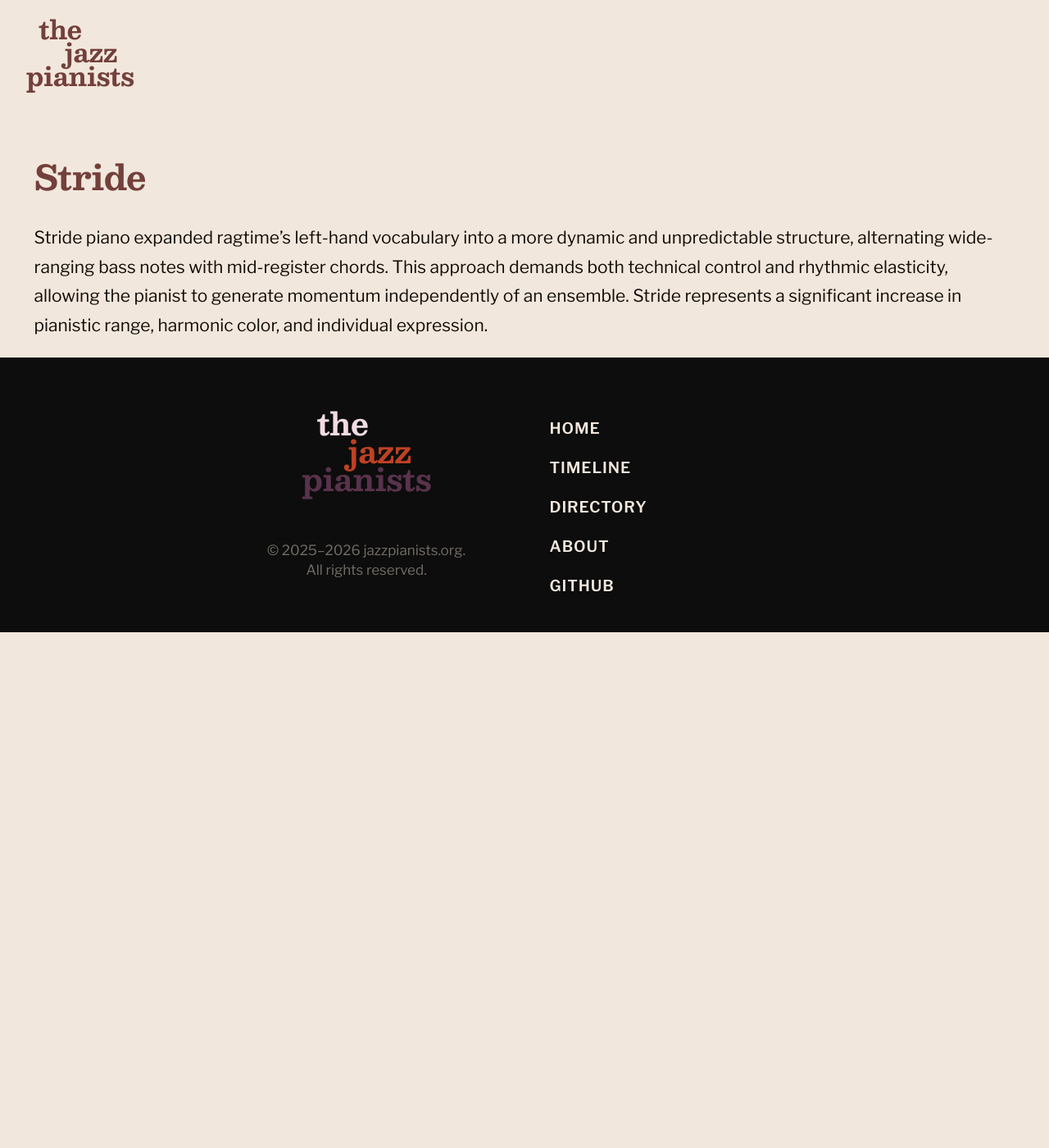
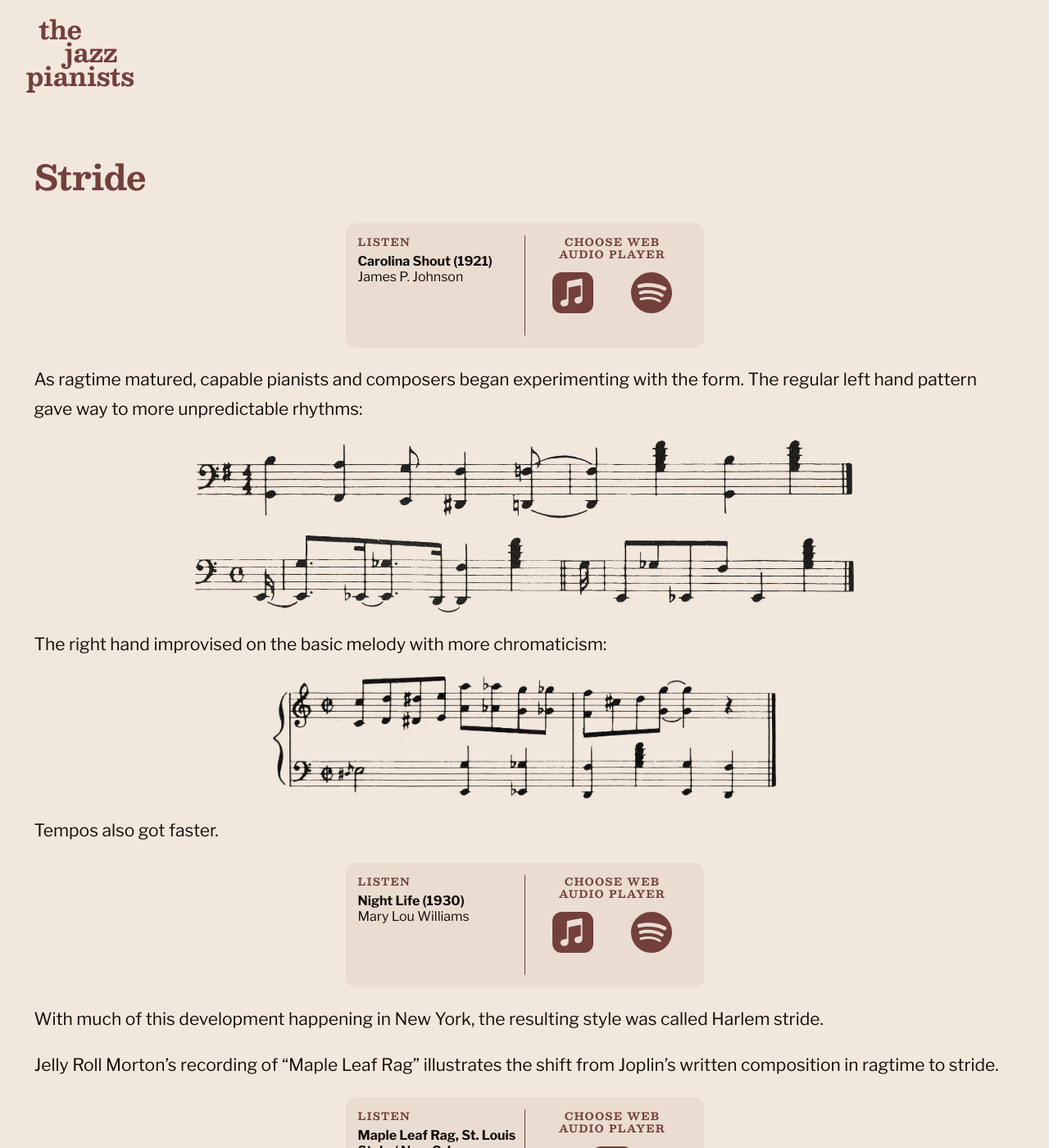
Before and after one commit to legion80/jazzpianists-org, a Jekyll site: the page built from collections/_genres/stride.md, in a window 1280 px wide and 1400 px high. Shown: the whole window at 82% size. Built offline with Jekyll 4.4.1, drawn with Linux system fonts in a browser that asks for light colours; some of the changed text lies outside the part shown.

Commit message:
Update stride
New include: reference a person and if available link to their page.

```diff
--- /dev/null
+++ b/_includes/u/person-page.html
@@ -0,0 +1,14 @@
+{%- comment -%}
+Outputs a text link to a person's page based on the name provided. If the person doesn't exist, just the text is output.
+
+    person: Last or full name (title) of a member of collection |people|.
+{%- endcomment -%}
+{%- assign __person = site.people | find: "last_name", include.person -%}
+{%- unless __person -%}
+    {%- assign __person = site.people | find: "title", include.person -%}
+{%- endunless -%}
+{%- if __person -%}
+<a href="{{  __person.url }}">{{ __person.title }}</a>
+{%- else -%}
+{{ include.person }}
+{%- endif -%}
--- a/collections/_genres/stride.md
+++ b/collections/_genres/stride.md
@@ -5,4 +5,24 @@ timeline_start: 1915
 timeline_end: 1935
 ---
 
-Stride piano expanded ragtime’s left-hand vocabulary into a more dynamic and unpredictable structure, alternating wide-ranging bass notes with mid-register chords. This approach demands both technical control and rhythmic elasticity, allowing the pianist to generate momentum independently of an ensemble. Stride represents a significant increase in pianistic range, harmonic color, and individual expression.
+{%- include u/music-player-embed.html pk=18 -%}
+
+As ragtime matured, capable pianists and composers began experimenting with the form. The regular left hand pattern gave way to more unpredictable rhythms:
+
+![Stride tenths]({{ site.timeline-image-directory }}stride-tenths.jpg){: .music-example style="max-height: 4.5em" }
+
+![Broken bass]({{ site.timeline-image-directory }}stride-broken-bass.jpg){: .music-example style="max-height: 4.5em" }
+
+The right hand improvised on the basic melody with more chromaticism:
+
+![Chromatic improvisation]({{ site.timeline-image-directory }}stride-chromatic.jpg){: .music-example style="max-height: 7.1em" }
+
+Tempos also got faster.
+
+{% include u/music-player-embed.html pk=19 %}
+
+With much of this development happening in New York, the resulting style was called Harlem stride.
+
+{% include u/person-page.html person="Jelly Roll Morton" %}'s recording of "Maple Leaf Rag" illustrates the shift from Joplin's written composition in ragtime to stride.
+
+{%- include u/music-player-embed.html pk=11 -%}
```
Also changed, not shown: assets/images/timeline/stride-broken-bass.jpg (added), assets/images/timeline/stride-chromatic.jpg (added), assets/images/timeline/stride-tenths.jpg (added).
